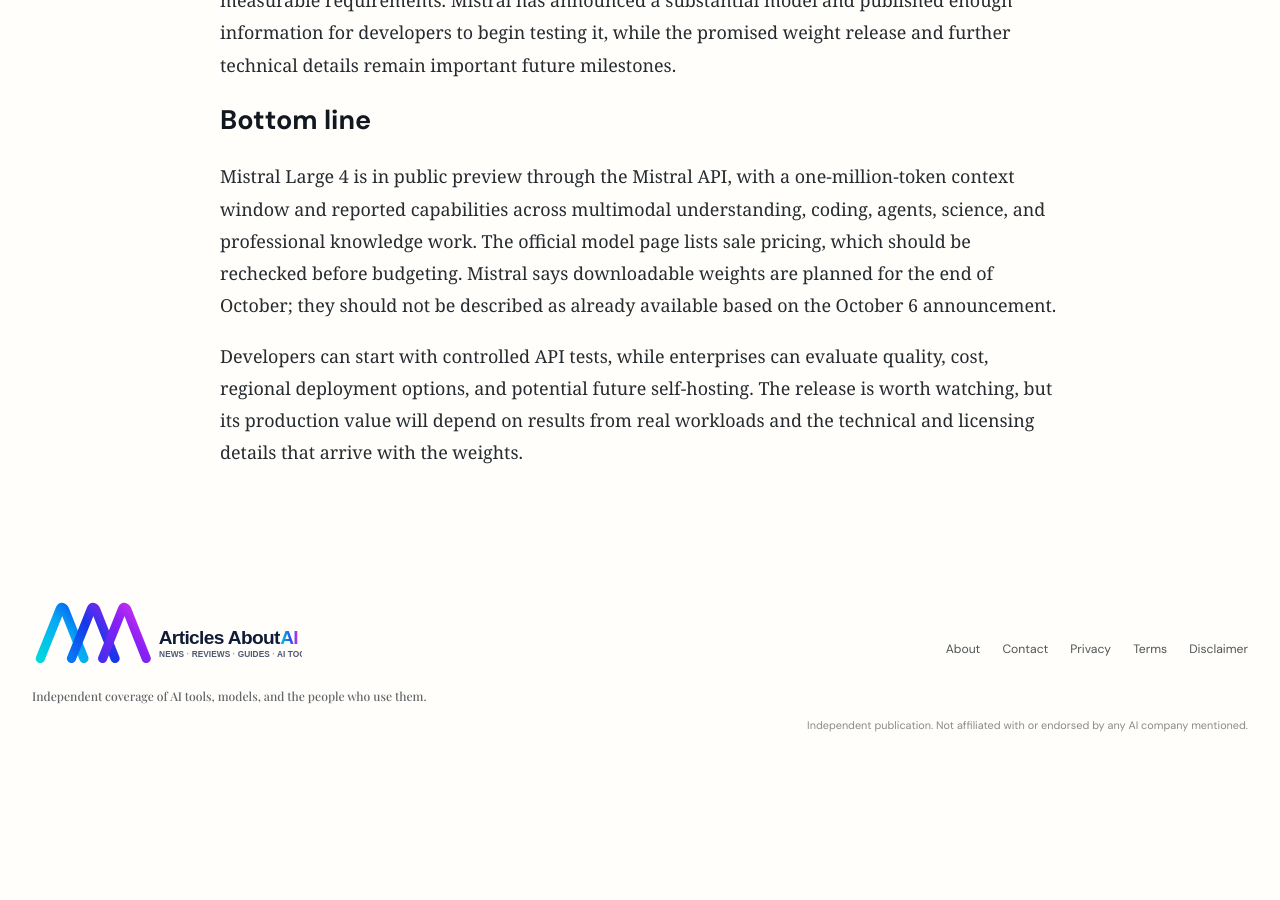
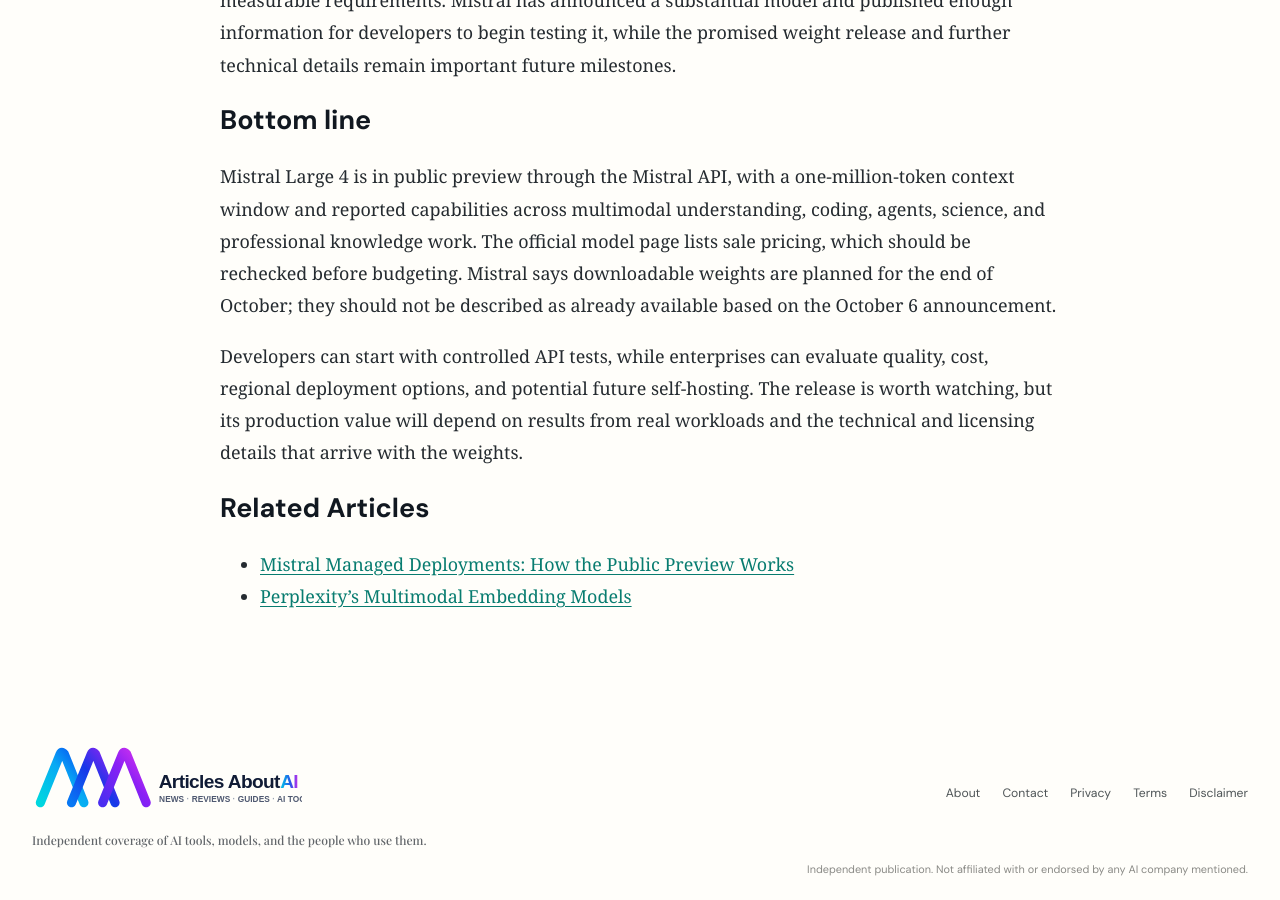
Before and after one commit to todaysnewsai/ChatGPTScope, a Jekyll site: the page built from _posts/2026-10-10-mistral-large-4-preview-pricing.md, in a window 1280 px wide and 900 px high, scrolled down 9292 px. Built offline with Jekyll 4.4.1, drawn with Linux system fonts in a browser that asks for light colours; before the commit the page ends 10048 px from its top, so only the background shows below that.

Commit message:
Add relevant internal links to article

```diff
--- a/_posts/2026-10-10-mistral-large-4-preview-pricing.md
+++ b/_posts/2026-10-10-mistral-large-4-preview-pricing.md
@@ -135,3 +135,8 @@
 Mistral Large 4 is in public preview through the Mistral API, with a one-million-token context window and reported capabilities across multimodal understanding, coding, agents, science, and professional knowledge work. The official model page lists sale pricing, which should be rechecked before budgeting. Mistral says downloadable weights are planned for the end of October; they should not be described as already available based on the October 6 announcement.
 
 Developers can start with controlled API tests, while enterprises can evaluate quality, cost, regional deployment options, and potential future self-hosting. The release is worth watching, but its production value will depend on results from real workloads and the technical and licensing details that arrive with the weights.
+
+## Related Articles
+
+- [Mistral Managed Deployments: How the Public Preview Works](https://articlesaboutai.com/news/2026/10/10/mistral-managed-deployments-public-preview/)
+- [Perplexity’s Multimodal Embedding Models](https://articlesaboutai.com/news/2026/10/09/perplexity-multimodal-embeddings-late-interaction/)
```
